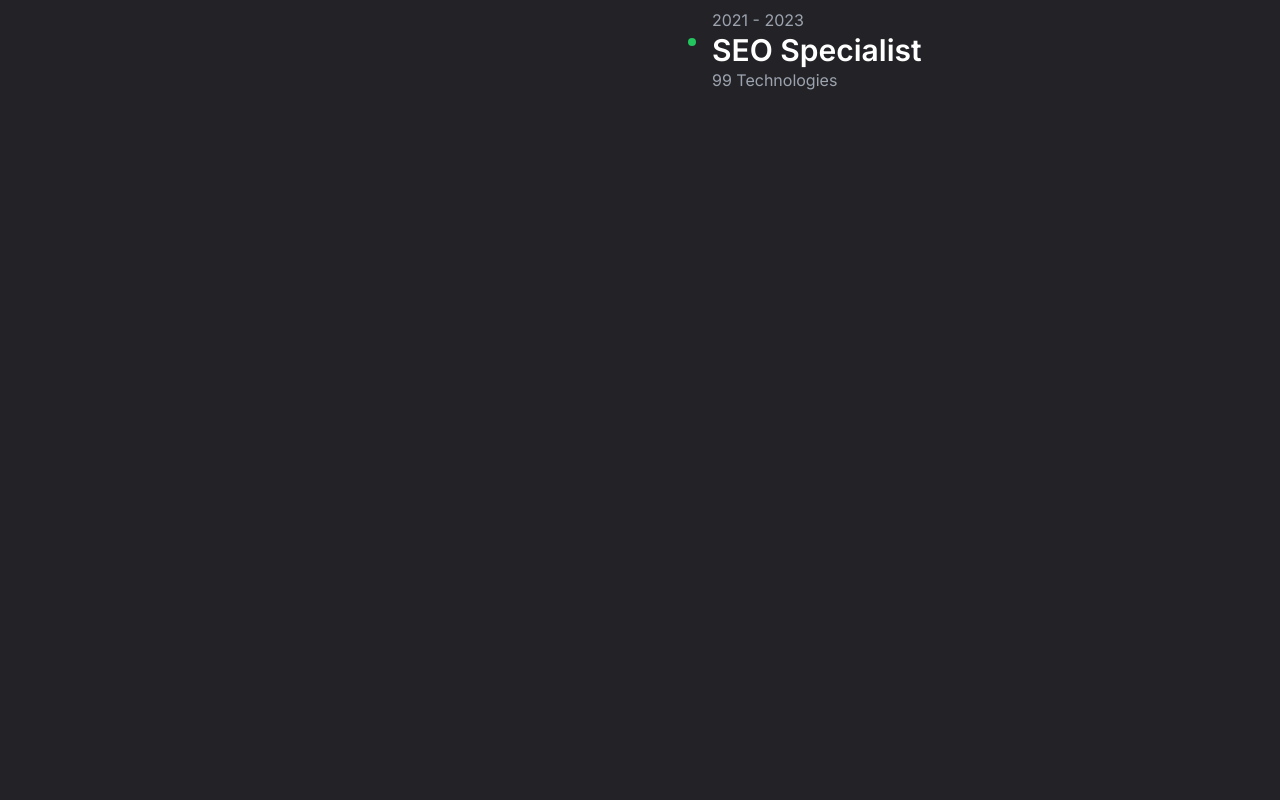
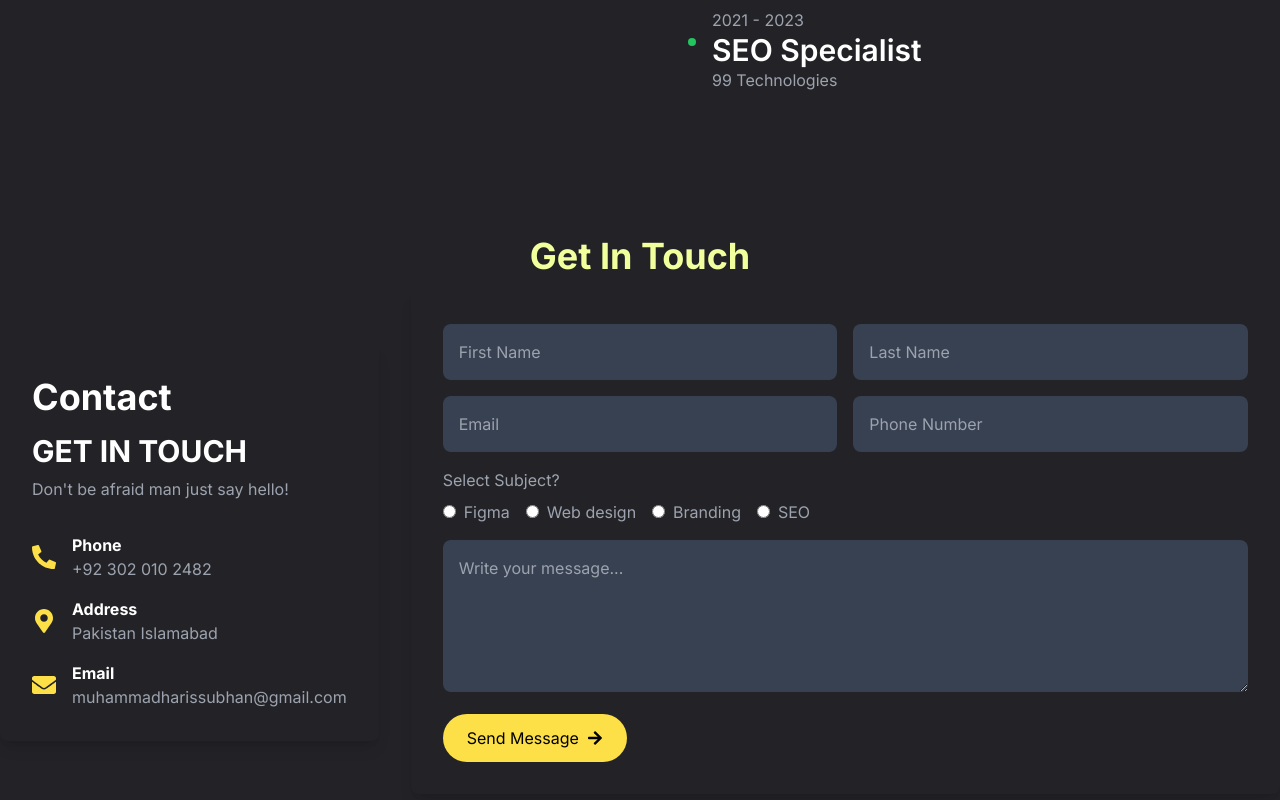
Before and after one commit to HarisSubhan/Harissubhan_portfolio, a Next.js app: page / in a window 1280 px wide. Shown: the part 2993-3793 px from the top of the page. Before the commit the page ends 3201 px from the top, so only its background shows below. Built offline with nearby package versions, Linux system fonts and the light colour scheme.

Commit message:
portfolio

```diff
--- /dev/null
+++ b/app/components/ContactForm.jsx
@@ -0,0 +1,74 @@
+"use client";
+
+import React from "react";
+import { FaArrowRight } from "react-icons/fa";
+
+const ContactForm = () => {
+  return (
+    <div className="p-8  rounded-lg shadow-lg w-full">
+      <div className="grid grid-cols-1 md:grid-cols-2 gap-4">
+        <input
+          type="text"
+          placeholder="First Name"
+          className="p-4 bg-gray-700 rounded-lg text-white"
+        />
+        <input
+          type="text"
+          placeholder="Last Name"
+          className="p-4 bg-gray-700 rounded-lg text-white"
+        />
+      </div>
+      <div className="grid grid-cols-1 md:grid-cols-2 gap-4 mt-4">
+        <input
+          type="email"
+          placeholder="Email"
+          className="p-4 bg-gray-700 rounded-lg text-white"
+        />
+        <input
+          type="text"
+          placeholder="Phone Number"
+          className="p-4 bg-gray-700 rounded-lg text-white"
+        />
+      </div>
+      <div className="mt-4">
+        <label className="block text-gray-400 mb-2">Select Subject?</label>
+        <div className="flex space-x-4">
+          <label className="flex items-center space-x-2">
+            <input type="radio" name="subject" className="form-radio" />
+            <span className="text-gray-400">Figma</span>
+          </label>
+          <label className="flex items-center space-x-2">
+            <input type="radio" name="subject" className="form-radio" />
+            <span className="text-gray-400">Web design</span>
+          </label>
+          <label className="flex items-center space-x-2">
+            <input type="radio" name="subject" className="form-radio" />
+            <span className="text-gray-400">Branding</span>
+          </label>
+          <label className="flex items-center space-x-2">
+            <input type="radio" name="subject" className="form-radio" />
+            <span className="text-gray-400">SEO</span>
+          </label>
+        </div>
+      </div>
+      <div className="mt-4">
+        <textarea
+          placeholder="Write your message..."
+          className="w-full p-4 bg-gray-700 rounded-lg text-white"
+          rows="5"
+        ></textarea>
+      </div>
+      <div className="mt-4">
+        <button
+          type="submit"
+          className="px-6 py-3 bg-yellow-300 text-black rounded-full hover:bg-yellow-400 flex items-center"
+        >
+          Send Message
+          <FaArrowRight className="ml-2" />
+        </button>
+      </div>
+    </div>
+  );
+};
+
+export default ContactForm;
--- /dev/null
+++ b/app/components/ContactInfo.jsx
@@ -0,0 +1,37 @@
+import { FaPhoneAlt, FaMapMarkerAlt, FaEnvelope } from "react-icons/fa";
+import React from "react";
+
+const ContactInfo = () => {
+  return (
+    <div className="text-white p-8 rounded-lg shadow-lg">
+      <h2 className="text-4xl font-bold mb-4">Contact</h2>
+      <h1 className="text-3xl font-bold mb-2">GET IN TOUCH</h1>
+      <p className="text-gray-400 mb-8">Don't be afraid man just say hello!</p>
+      <div className="space-y-4">
+        <div className="flex items-center">
+          <FaPhoneAlt className="text-2xl text-yellow-300" />
+          <div className="ml-4">
+            <p className="font-bold">Phone</p>
+            <p className="text-gray-400">+92 302 010 2482</p>
+          </div>
+        </div>
+        <div className="flex items-center">
+          <FaMapMarkerAlt className="text-2xl text-yellow-300" />
+          <div className="ml-4">
+            <p className="font-bold">Address</p>
+            <p className="text-gray-400">Pakistan Islamabad</p>
+          </div>
+        </div>
+        <div className="flex items-center">
+          <FaEnvelope className="text-2xl text-yellow-300" />
+          <div className="ml-4">
+            <p className="font-bold">Email</p>
+            <p className="text-gray-400">muhammadharissubhan@gmail.com</p>
+          </div>
+        </div>
+      </div>
+    </div>
+  );
+};
+
+export default ContactInfo;
--- /dev/null
+++ b/app/components/ContactSection.jsx
@@ -0,0 +1,24 @@
+"use client";
+
+import React from "react";
+import ContactInfo from "./ContactInfo";
+import ContactForm from "./ContactForm";
+
+const ContactSection = () => {
+  return (
+    <div className="container mx-auto my-20 px-4 md:px-0">
+      <h1
+        style={{ color: "#F1FF9D" }}
+        className="text-4xl  text-center font-bold mb-4"
+      >
+        Get In Touch
+      </h1>
+      <div className="flex flex-col md:flex-row justify-between items-start md:items-center space-y-8 md:space-y-0 md:space-x-8">
+        <ContactInfo />
+        <ContactForm />
+      </div>
+    </div>
+  );
+};
+
+export default ContactSection;
--- a/app/components/Experience.jsx
+++ b/app/components/Experience.jsx
@@ -2,7 +2,7 @@ import React from "react";
 
 export const Experience = () => {
   return (
-    <div className="min-h-screen bg-dark-900 text-white">
+    <div className="bg-dark-900 text-white">
       <div className="container mx-auto px-4 py-16">
         <h1
           style={{ color: "#F1FF9D" }}
@@ -12,13 +12,13 @@ export const Experience = () => {
         </h1>
         <div className="flex flex-col md:flex-row items-center">
           <div className="md:w-1/2 mb-8 md:mb-0">
-            <img
-              src="images/harissubhan1.png" // Correct path to the image in the public directory
-              alt="Profile Picture"
-              width={400}
-              height={400}
-              className="rounded-lg shadow-lg"
-            />
+            <div className="lg:w-1/2 w-full mt-6 mx-auto relative flex justify-center items-center border rounded-full p-1">
+              <img
+                className="w-full max-w-xs lg:max-w-full hover:scale-105 rounded-full"
+                src="images/harissubhan1.png"
+                alt="Haris Subhan"
+              />
+            </div>
           </div>
           <div className="md:w-1/2 md:pl-12">
             <ul className="space-y-4">
--- a/app/page.js
+++ b/app/page.js
@@ -3,6 +3,7 @@ import { Body } from "./components/Body";
 import { Experience } from "./components/Experience";
 import { Whychoose } from "./components/Whychoose";
 import { AllProject } from "./components/AllProject";
+import ContactSection from "./components/ContactSection";
 
 export default function Home() {
   return (
@@ -12,6 +13,7 @@ export default function Home() {
       <Whychoose />
       <AllProject />
       <Experience />
+      <ContactSection />
     </main>
   );
 }
```
